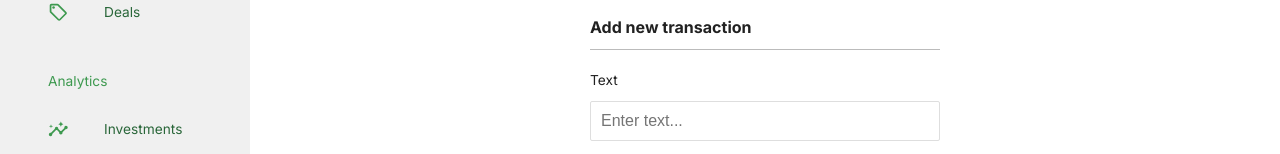
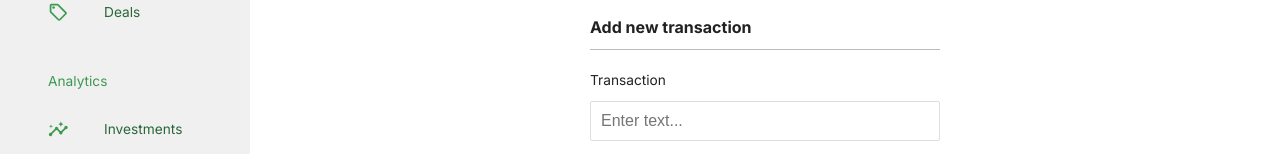
Before and after one commit to Kevtom2003/Smart_Save2, a React (Create React App) app in the folder client/: page /transactions in a window 1280 px wide. Shown: the part 424-578 px from the top of the page. Built offline with nearby package versions, Linux system fonts and the light colour scheme; no server answers.

Commit message:
Changed label of transaction

```diff
--- a/client/src/scenes/transactions/components/AddTransaction.js
+++ b/client/src/scenes/transactions/components/AddTransaction.js
@@ -24,7 +24,7 @@ export const AddTransaction = () => {
       <h3>Add new transaction</h3>
       <form onSubmit={onSubmit}>
         <div className="form-control">
-          <label htmlFor="text">Text</label>
+          <label htmlFor="text">Transaction</label>
           <input type="text" value={text} onChange={(e) => setText(e.target.value)} placeholder="Enter text..." />
         </div>
         <div className="form-control">
```
